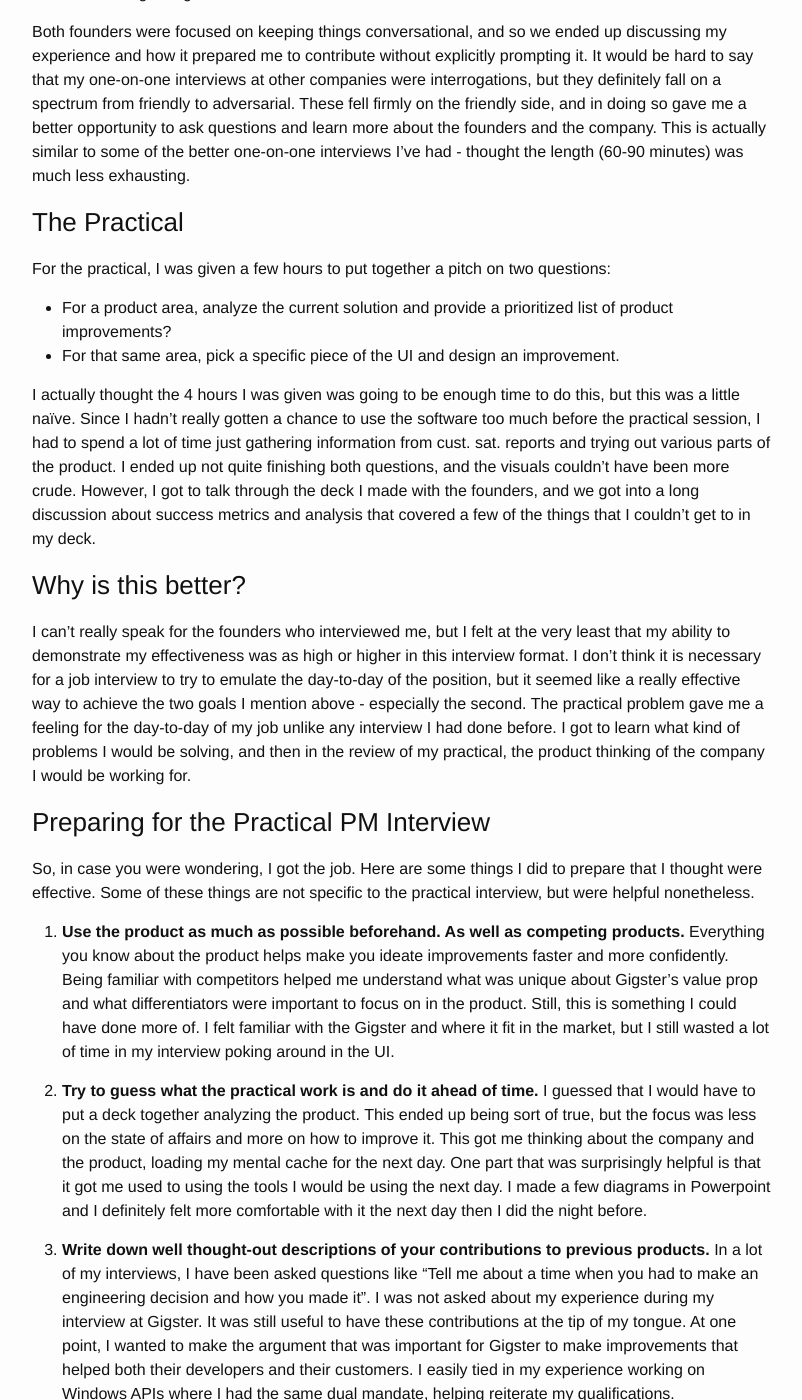
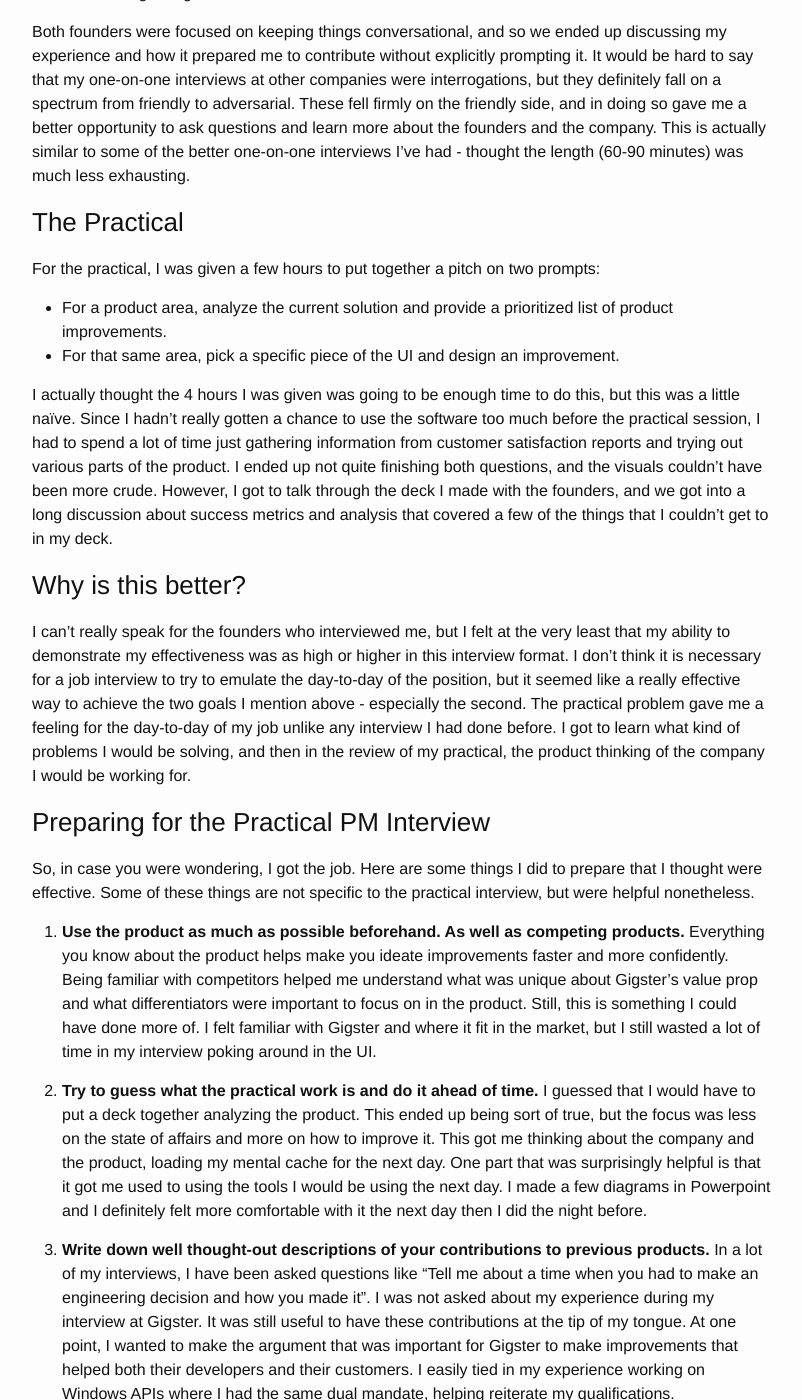
Before and after one commit to mrjohnmorrow/mrjohnmorrow.github.io, a Jekyll site: the page built from _posts/2015-11-16-different-interview.markdown, in a window 1280 px wide and 1400 px high, scrolled down 924 px. Shown: the whole window, without its empty margins (238-1040 px from the left). Built offline with Jekyll 4.4.1, drawn with Linux system fonts in a browser that asks for light colours; some of the changed text lies outside the part shown.

Commit message:
Fixing typos in interview post

```diff
--- a/_posts/2015-11-16-different-interview.markdown
+++ b/_posts/2015-11-16-different-interview.markdown
@@ -27,12 +27,12 @@ Both founders were focused on keeping things conversational, and so we ended up
 
 ### The Practical
 
-For the practical, I was given a few hours to put together a pitch on two questions:
+For the practical, I was given a few hours to put together a pitch on two prompts:
 
-* For a product area, analyze the current solution and provide a prioritized list of product improvements?
+* For a product area, analyze the current solution and provide a prioritized list of product improvements.
 * For that same area, pick a specific piece of the UI and design an improvement.
 
-I actually thought the 4 hours I was given was going to be enough time to do this, but this was a little naïve. Since I hadn't really gotten a chance to use the software too much before the practical session, I had to spend a lot of time just gathering information from cust. sat. reports and trying out various parts of the product. I ended up not quite finishing both questions, and the visuals couldn't have been more crude. However, I got to talk through the deck I made with the founders, and we got into a long discussion about success metrics and analysis that covered a few of the things that I couldn't get to in my deck.
+I actually thought the 4 hours I was given was going to be enough time to do this, but this was a little naïve. Since I hadn't really gotten a chance to use the software too much before the practical session, I had to spend a lot of time just gathering information from customer satisfaction reports and trying out various parts of the product. I ended up not quite finishing both questions, and the visuals couldn't have been more crude. However, I got to talk through the deck I made with the founders, and we got into a long discussion about success metrics and analysis that covered a few of the things that I couldn't get to in my deck.
 
 ### Why is this better?
 
@@ -43,7 +43,7 @@ I can't really speak for the founders who interviewed me, but I felt at the very
 So, in case you were wondering, I got the job. Here are some things I did to prepare that I thought were effective. Some of these things are not specific to the practical interview, but were helpful nonetheless.
 
 
-1. **Use the product as much as possible beforehand. As well as competing products.**  Everything you know about the product helps make you ideate improvements faster and more confidently. Being familiar with competitors helped me understand what was unique about Gigster's value prop and what differentiators were important to focus on in the product.  Still, this is something I could have done more of. I felt familiar with the Gigster and where it fit in the market, but I still wasted a lot of time in my interview poking around in the UI.
+1. **Use the product as much as possible beforehand. As well as competing products.**  Everything you know about the product helps make you ideate improvements faster and more confidently. Being familiar with competitors helped me understand what was unique about Gigster's value prop and what differentiators were important to focus on in the product.  Still, this is something I could have done more of. I felt familiar with Gigster and where it fit in the market, but I still wasted a lot of time in my interview poking around in the UI.
 
 2. **Try to guess what the practical work is and do it ahead of time.** I guessed that I would have to put a deck together analyzing the product. This ended up being sort of true, but the focus was less on the state of affairs and more on how to improve it. This got me thinking about the company and the product, loading my mental cache for the next day. One part that was surprisingly helpful is that it got me used to  using the tools I would be using the next day. I made a few diagrams in Powerpoint and I definitely felt more comfortable with it the next day then I did the night before.
 
```
Also changed, not shown: other parts of _posts/2015-11-16-different-interview.markdown (+1 -1 lines).
